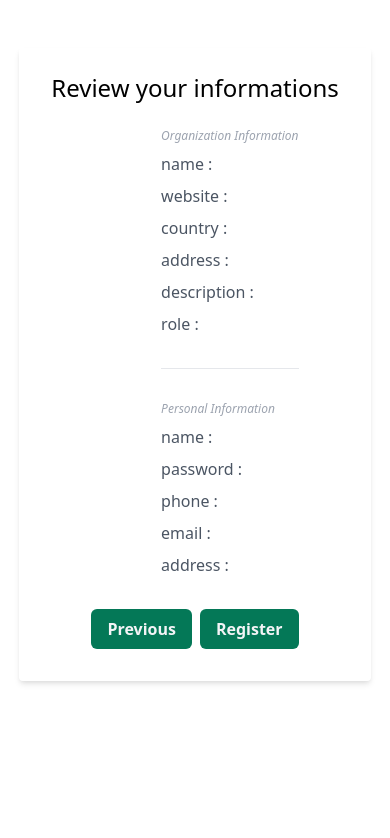
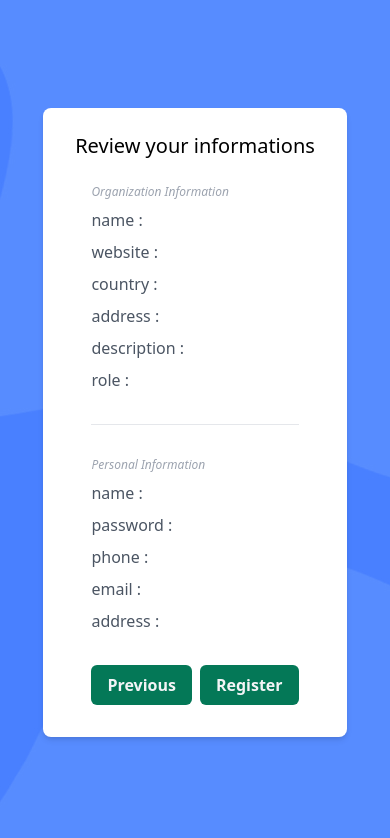
Before and after one commit to HelloTanvir/relief-work, a Next.js app: page /register/review in a window 390 px wide. Shown: the top 838 px of the page. Built offline with nearby package versions, Linux system fonts and the light colour scheme.

Commit message:
background image added on registration page

```diff
--- a/src/pages/register/organization-info.tsx
+++ b/src/pages/register/organization-info.tsx
@@ -1,6 +1,7 @@
 import { yupResolver } from '@hookform/resolvers/yup/dist/yup';
 import type { NextPage } from 'next';
 import Head from 'next/head';
+import Link from 'next/link';
 import { useRouter } from 'next/router';
 import { useForm } from 'react-hook-form';
 import { useDispatch, useSelector } from 'react-redux';
@@ -53,10 +54,21 @@ const Register: NextPage = () => {
                 <link rel="icon" href="/favicon.ico" />
             </Head>
 
-            <main className="flex justify-center py-9">
-                <div className="flex flex-col items-center px-8 pt-6 pb-8 mb-4 rounded shadow-md">
+            <main
+                className="min-h-screen flex items-center justify-center md:py-0 py-12"
+                style={{ backgroundImage: 'url("/background.jpg")' }}
+            >
+                <div className="flex flex-col items-center px-8 pt-6 pb-8 rounded-lg shadow-md bg-white">
                     {/* form header */}
-                    <h1 className="mb-6 text-2xl font-medium">Register an account</h1>
+                    <div className="mb-6 flex flex-col items-center gap-4">
+                        <h1 className="text-2xl font-medium tracking-wide">Register an account</h1>
+                        <p className="text-sm text-gray-500 font-medium">
+                            Already have an account?{' '}
+                            <span className="text-blue-600 hover:text-blue-500 transition-colors">
+                                <Link href="/login">Login</Link>
+                            </span>
+                        </p>
+                    </div>
 
                     {/* form body */}
                     <form
--- a/src/pages/register/personal-info.tsx
+++ b/src/pages/register/personal-info.tsx
@@ -66,8 +66,11 @@ const Register: NextPage = () => {
                 <link rel="icon" href="/favicon.ico" />
             </Head>
 
-            <main className="flex justify-center py-9">
-                <div className="flex flex-col items-center px-8 pt-6 pb-8 mb-4 rounded shadow-md">
+            <main
+                className="min-h-screen flex items-center justify-center md:py-0 py-12"
+                style={{ backgroundImage: 'url("/background.jpg")' }}
+            >
+                <div className="flex flex-col items-center px-8 pt-6 pb-8 rounded-lg shadow-md bg-white">
                     {/* form header */}
                     <h1 className="mb-6 text-2xl font-medium">Register an account</h1>
 
--- a/src/pages/register/review.tsx
+++ b/src/pages/register/review.tsx
@@ -44,13 +44,18 @@ const Review: NextPage = () => {
             {/* loader */}
             {isLoading ? <Loader /> : null}
 
-            <main className="flex justify-center py-12">
-                <div className="flex flex-col items-center px-8 pt-6 pb-8 mb-4 rounded shadow-md">
+            <main
+                className="min-h-screen flex items-center justify-center md:py-0 py-12"
+                style={{ backgroundImage: 'url("/background.jpg")' }}
+            >
+                <div className="flex flex-col items-center px-8 pt-6 pb-8 rounded-lg shadow-md bg-white">
                     {/* header */}
-                    <h1 className="mb-6 text-2xl font-medium">Review your informations</h1>
+                    <h1 className="mb-6 text-xl md:text-2xl font-medium">
+                        Review your informations
+                    </h1>
 
                     {/* body */}
-                    <div className="flex flex-col items-end gap-5">
+                    <div className="flex flex-col md:items-end gap-5">
                         <div className="flex flex-col md:flex-row">
                             <div className="pb-8 mb-8 border-b md:pb-0 md:mb-0 md:border-b-0 md:pr-8 md:mr-8 md:border-r">
                                 <h3 className="text-xs italic text-gray-400">
```
